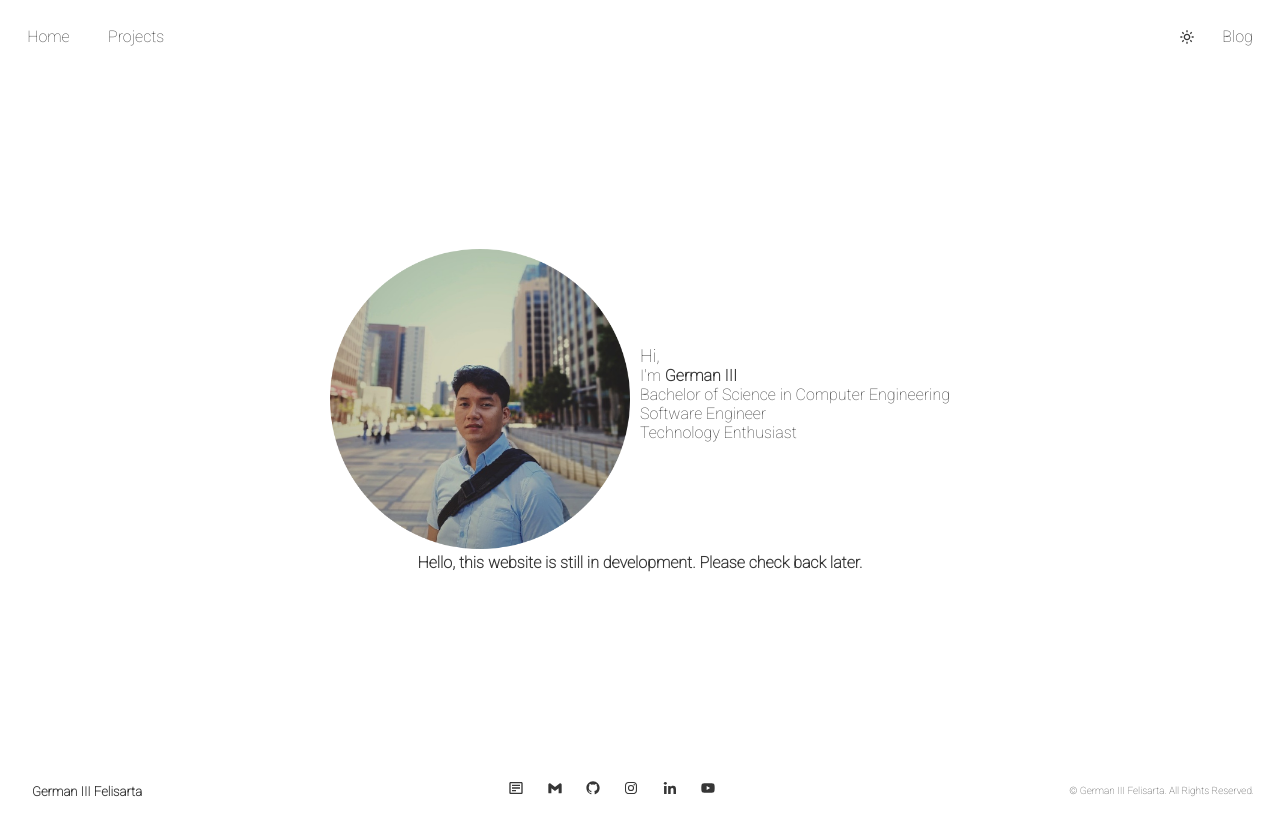
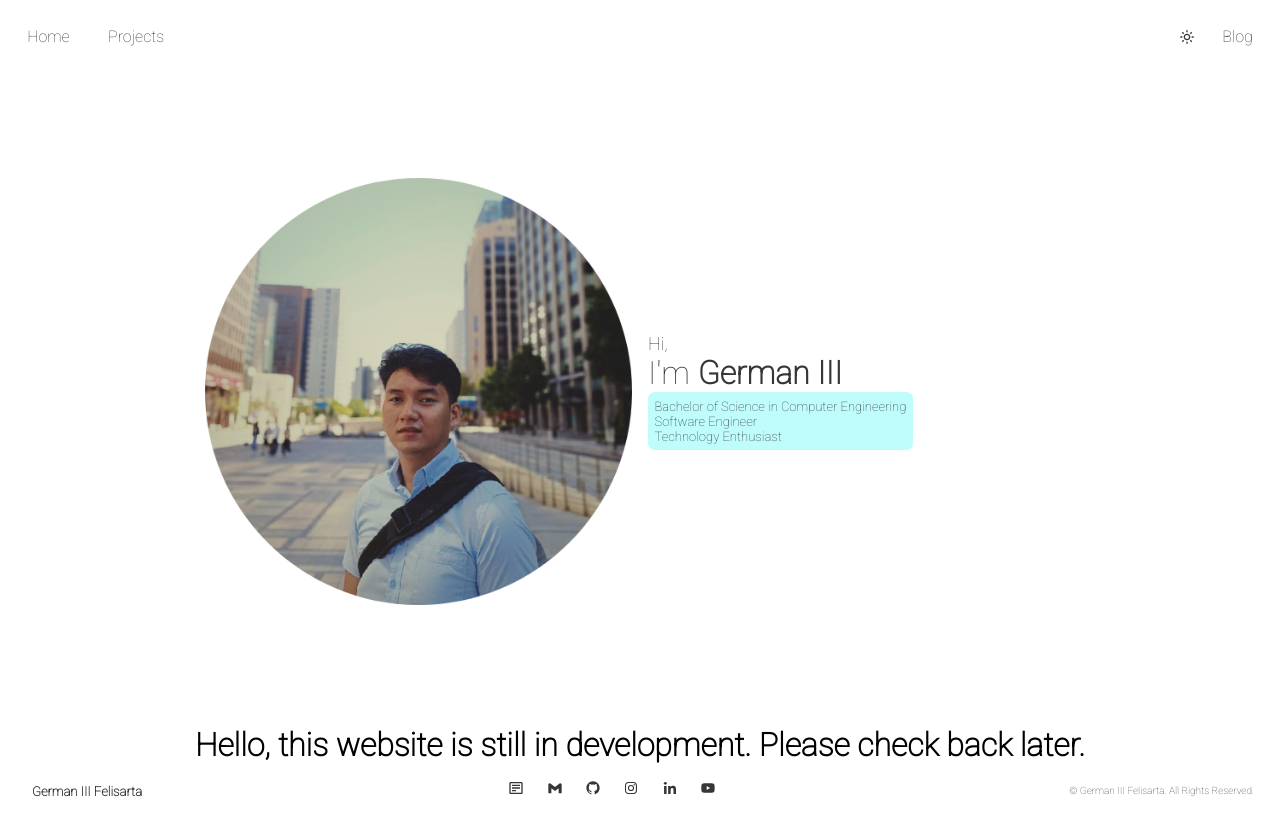
Before and after one commit to germaniii-com/germaniii.com, a Next.js app in the folder root/: page /home in a window 1280 px wide. Built offline with nearby package versions, Linux system fonts and the light colour scheme.

Commit message:
[Layout] Fix About Me Layout r1.0

```diff
--- a/root/app/home/_components/AboutMe/index.module.scss
+++ b/root/app/home/_components/AboutMe/index.module.scss
@@ -1,26 +1,41 @@
 .aboutMeWrapper {
   display: grid;
   grid-template-columns: 1fr 1fr;
+  column-gap: 1em;
+  height: 100%;
+  width: 100%;
+  align-items: center;
+  justify-items: center;
 }
 
 .imageWrapper {
-  width: fit-content;
-  height: fit-content;
-  aspect-ratio: 1;
+  width: 100%;
+  height: 100%;
+  display: flex;
+  align-items: center;
+  justify-content: right;
+
   img {
+    aspect-ratio: 1;
+    width: (100vw / 3);
+    height: (100vw / 3);
   }
 }
 
 .textWrapper {
-  padding-top: 6em;
   color: #363636;
+  width: 100%;
+  height: 100%;
+  display: flex;
+  flex-direction: column;
+  justify-content: center;
 
-  h1 {
+  span {
     font-size: xx-large;
-    font-weight: 400;
-    b {
-      font-weight: 600;
-      color: linear-gradient(#363636, #0878e7);
+    font-weight: 100;
+    &.spanBig {
+      font-weight: 900;
+      font-size: xx-large;
     }
   }
 
@@ -29,7 +44,13 @@
     font-weight: 300;
   }
   p {
-    font-size: medium;
+    width: fit-content;
+    height: fit-content;
+    padding: 0.5em;
+    background-color: #bffdfd;
+    border-radius: 0.5em;
+
+    font-size: small;
     font-weight: 300;
   }
 }
--- a/root/app/home/_components/AboutMe/index.tsx
+++ b/root/app/home/_components/AboutMe/index.tsx
@@ -13,9 +13,9 @@ const AboutMe = () => (
     </div>
     <div className={styles.textWrapper}>
       <h2>Hi,</h2>
-      <h1>
-        I&apos;m <b>German III</b>
-      </h1>
+      <span>
+        I&apos;m <span className={styles.spanBig}>German III</span>
+      </span>
       <p>
         Bachelor of Science in Computer Engineering
         <br />
--- a/root/app/home/index.module.scss
+++ b/root/app/home/index.module.scss
@@ -7,8 +7,4 @@
   justify-content: center;
   background-color: $backgroundColor;
   height: 100%;
-  h1 {
-    color: $primaryColor;
-    font-size: medium;
-  }
 }
```
